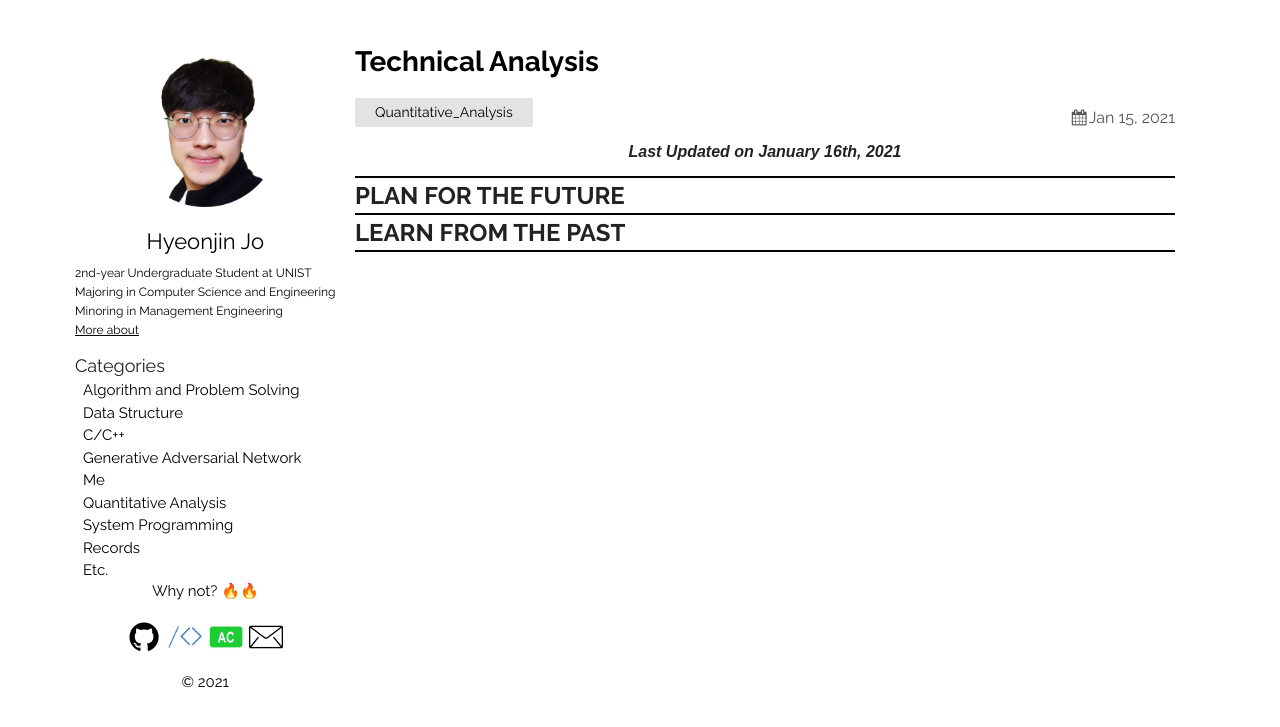
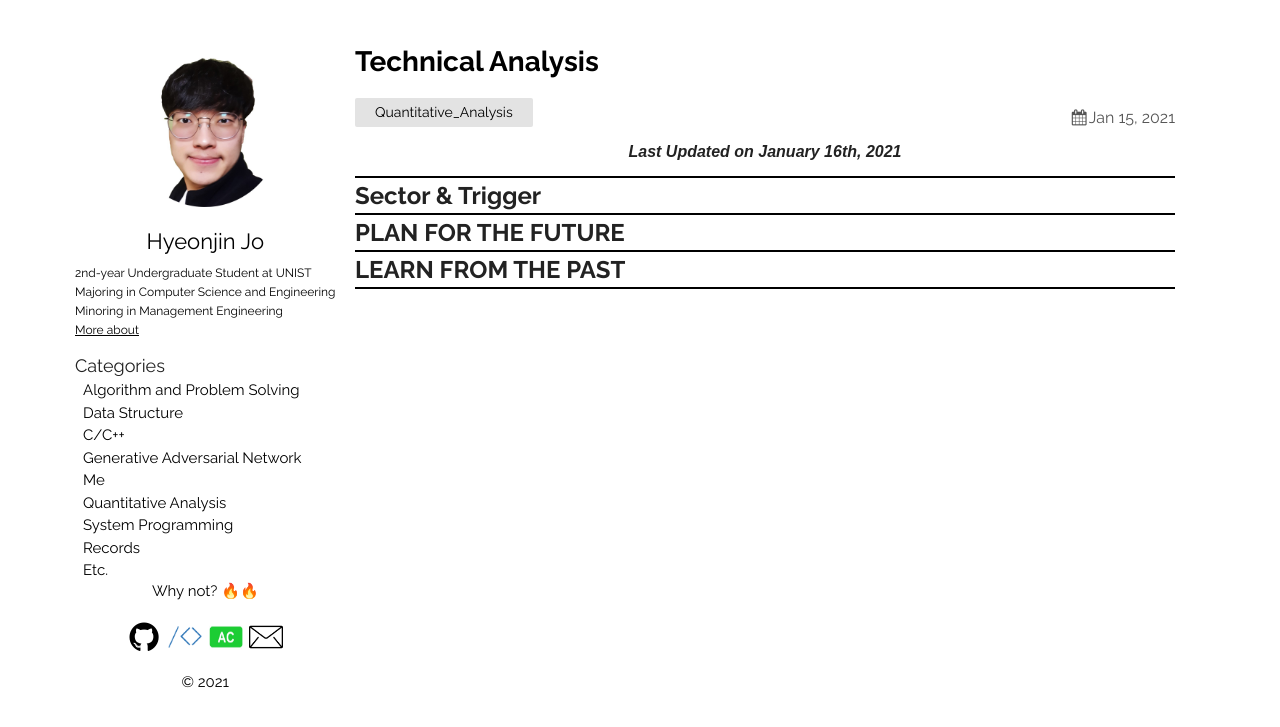
Before and after one commit to thinkin9/thinkin9.github.io, a Jekyll site: the page built from _posts/2021-01-15-Technical-Analysis.markdown, in a window 1280 px wide. Shown: the top 727 px of the page. Built offline with Jekyll 4.4.1, drawn with Linux system fonts in a browser that asks for light colours.

Commit message:
20210120

```diff
--- a/_posts/2021-01-15-Technical-Analysis.markdown
+++ b/_posts/2021-01-15-Technical-Analysis.markdown
@@ -7,21 +7,33 @@
 
 <div style="text-align: center"><i><b>Last Updated on January 16th, 2021</b></i></div>
 <hr style="height: 2px; border:none; padding: 0; background:black">
+<details><summary>Sector & Trigger</summary>
+    <ul>
+        <li><details><summary>Sector</summary>
+            <ul>
+                1월 말, 설날
+            </ul>
+        </details></li>
+    </ul>
+</details>
+<hr style="height: 2px; border:none; padding: 0; background:black">
+
 <details><summary>PLAN FOR THE FUTURE</summary>
     <ul>
         <li><details><summary>Battery</summary>
             <ul>
                 <li><details><summary>KOSDAQ 씨아이에스</summary>
                     <ul>
-                        2021/01/18
-                        <ul>
-                            <li>생각보다 Fundamental이 저평가되어있고, FnGuide 2차전지와 전기&수소차에 각각 작년 6월 15일, 12월 16일에 편입되고 기관과 외국인의 수급이 엄청나다</li>
-                            <li>이렇게까지 오를 종목인가?라는 의문이 들지만, 평단 9층은 든든하다 ㅎ.ㅎ</li>
-                            <li>매도시기는, RSI Regular Pattern이 나타나고, 거래량이 2천을 넘었을 때 33~50% 매도</li>
-                            <li>비슷한 재료로 묶이는 한농화성은 시총이 작아서 수익률은 더 크겠지만, index 편입과 같은 근거가 부족해서 리스크도 크다고 생각한다</li>
-                            <li>2차전지에 대한 수급이 코스피 우량주(삼성 SDI, LG화학, SK이노베이션, 또는 LG에너지 솔루션 상장)로 돌아갔을 때, 주가가 급락할 가능성이 있다</li>
-                            <li><img src="/img/222080_20210117_Technical_Analysis.png"></li>
-                        </ul>
+                        <li>2021/01/18
+                            <br>생각보다 Fundamental이 저평가되어있고, FnGuide 2차전지와 전기&수소차에 각각 작년 6월 15일, 12월 16일에 편입되고 기관과 외국인의 수급이 엄청나다
+                            <br>이렇게까지 오를 종목인가?라는 의문이 들지만, 평단 9층은 든든하다 ㅎ.ㅎ
+                            <br>매도시기는, RSI Regular Pattern이 나타나고, 거래량이 2천을 넘었을 때 33~50% 매도
+                            <br>비슷한 재료로 묶이는 한농화성은 시총이 작아서 수익률은 더 크겠지만, index 편입과 같은 근거가 부족해서 리스크도 크다고 생각한다
+                            <br>2차전지에 대한 수급이 코스피 우량주(삼성 SDI, LG화학, SK이노베이션, 또는 LG에너지 솔루션 상장)로 돌아갔을 때, 주가가 급락할 가능성이 있다
+                            <br>1월 6일 9829/180 매수
+                            <br>1월 18일 17350/60 매도
+                            <br><img src="/img/222080_20210117_Technical_Analysis.png">
+                        </li>
                     </ul>
                 </details></li>
             </ul>
@@ -30,11 +42,11 @@
             <ul>
                 <li><details><summary>KOSDAQ 한솔홈데코</summary>
                     <ul>
-                        2021/01/15
-                        <ul>
-                            <li>20210120 Biden 취임식 및 정책 발표 기대감에 따른 상승 예측</li>
-                            <li><img src="/img/025750_20210115_Technical_Analysis.png"></li>
-                        </ul>
+                        <li>2021/01/15
+                            <br>20210120 Biden 취임식 및 정책 발표 기대감에 따른 상승 예측
+                            <br>1월 15일 2345/410 매수
+                            <br><img src="/img/025750_20210115_Technical_Analysis.png">
+                        </li>
                     </ul>
                 </details></li>
             </ul>
@@ -43,12 +55,11 @@
             <ul>
                 <li><details><summary>KOSDAQ 케이아이엔엑스</summary>
                     <ul>
-                        2021/01/17
-                        <ul>
-                            <li>Bullish Bat Pattern으로 매수할 수 있는 기회가 2번 있었는데, 그 때는 차트분석을 하지 않았어서 매수 기회를 놓쳤다 ㅠ.ㅠ</li>
-                            <li>FnGuide E커머스 지수에 편입되어있으며, Cloud 관련 정부 정책 및 NYSE:SNOW (SNOWFLAKE INC)과 연동되어 움직일 가능성이 있다</li>
-                            <li><img src="/img/093320_20210117_Technical_Analysis.png"></li>
-                        </ul>
+                        <li>2021/01/17
+                            <br>Bullish Bat Pattern으로 매수할 수 있는 기회가 2번 있었는데, 그 때는 차트분석을 하지 않았어서 매수 기회를 놓쳤다 ㅠ.ㅠ
+                            <br>FnGuide E커머스 지수에 편입되어있으며, Cloud 관련 정부 정책 및 NYSE:SNOW (SNOWFLAKE INC)과 연동되어 움직일 가능성이 있다
+                            <br><img src="/img/093320_20210117_Technical_Analysis.png">
+                        </li>
                     </ul>
                 </details></li>
             </ul>
@@ -57,14 +68,14 @@
             <ul>
                 <li><details><summary>KOSPI SK바이오팜</summary>
                     <ul>
-                        2021/01/16
-                        <ul>
-                            <li>3개월 연속으로 15일 ~ 말일에 외인의 수급이 관찰되나, MSCI 편입에 의한 Passive 자금의 유입으로 예상된다. (기관의 수익률이 400% 가량되는 가운데 보호예수가 끝나면 매도할 것이 당연시 되는 상황에서 약 3500억원 가량 매수했기때문)</li>
-                            <li>6개월 보호예수 물량(490만 주) 중 일부인 200만주 가량이 1월 4일 장 초에 시장가로 매도되었으며, 개인이 받아내며 지지했다</li>
-                            <li>FnGuide K-뉴딜 디지털 플러스 지수 및 FnGuide 코리아 뉴딜 BBIG 지수에 각각 작년 10월 12일, 12월 14일자로 편입되었으며, 올해 1월 14일 대통령이 뉴딜 펀드에 투자한다는 사실이 공개적으로 알려지면서 해당 지수를 추종하는 펀드에 의해 기관 자금이 유입될 가능성이 있다</li>
-                            <li>하지만 과도한 폭락(보호예수 해제)이 일어났고 그 물량을 개인이 받아냈기때문에 당분간은 하락 또는 횡보가 지속될 것으로 생각한다</li>
-                            <li><img src="/img/326030_20210116_Technical_Analysis.png"></li>
-                        </ul>
+                        <li>
+                            2021/01/16
+                            <br>3개월 연속으로 15일 ~ 말일에 외인의 수급이 관찰되나, MSCI 편입에 의한 Passive 자금의 유입으로 예상된다. (기관의 수익률이 400% 가량되는 가운데 보호예수가 끝나면 매도할 것이 당연시 되는 상황에서 약 3500억원 가량 매수했기때문)
+                            <br>6개월 보호예수 물량(490만 주) 중 일부인 200만주 가량이 1월 4일 장 초에 시장가로 매도되었으며, 개인이 받아내며 지지했다
+                            <br>FnGuide K-뉴딜 디지털 플러스 지수 및 FnGuide 코리아 뉴딜 BBIG 지수에 각각 작년 10월 12일, 12월 14일자로 편입되었으며, 올해 1월 14일 대통령이 뉴딜 펀드에 투자한다는 사실이 공개적으로 알려지면서 해당 지수를 추종하는 펀드에 의해 기관 자금이 유입될 가능성이 있다
+                            <br>하지만 과도한 폭락(보호예수 해제)이 일어났고 그 물량을 개인이 받아냈기때문에 당분간은 하락 또는 횡보가 지속될 것으로 생각한다
+                            <br><img src="/img/326030_20210116_Technical_Analysis.png">
+                        </li>
                     </ul>
                 </details></li>
             </ul>
@@ -73,22 +84,28 @@
             <ul>
                 <li><details><summary>KOSDAQ DSC인베스트먼트</summary>
                     <ul>
-                        2021/01/17
-                        <ul>
-                            <li>Bear Robotics PR @KAIST를 HeXA의 어느 한 선배의 도움으로 Zoom을 통해 참석하여 알게되었고, 해당 기업에 투자한 Venture Capital(VC)를 찾다가 알게됨</li>
-                            <li>작년 11월 중 D(AD) 0.382 @4210에서 2번의 지지를 받고 약 100% 상승 (지놈앤컴퍼니(Seed, Series A, Series B 투자), 프리시젼바이오(Series B, Pre-IPO 투자)가 12월 중순 경 코스닥 상장 예정 기대감에 의한 상승)</li>
-                            <li>대량보유상황 보고서를 공시로 찾아본 결과 지분 보유 현황은 아래와 같다</li>
-                            <li>지놈앤컴퍼니 - 70,000 * 1,553,800 @2020/08/10</li>
-                            <li>에쓰씨엠생명과학 - 40,000 * 579,356</li>
-                            <li>에이비엘바이오 - 30,000 * 1,803,352 (3,682,250 -> 1,803,352) @2020/08/05</li>
-                            <li>캐리소프트(유아용 애니메이션) - 5,000 * 868,892 @2019/11/04</li>
-                            <li>플루토(번역) - 12,000 * 174,236 (343,971 -> 174,236) @2019/08/19</li>
-                            <li>네오펙트(의료기기) - 3,000 * 582,795 (705,045 -> 582,795) @2019/07/04</li>
-                            <li>미확인 - 엔젠바이오, 무신사, 마켓컬리</li>
-                            <li>펀드 - 포인트모바일(60,000 * (36,842 + 9,378)),  프리시젼바이오(30,000 * (0 + 128,205)), 지놈앤컴퍼니(70,000 * (0 + 66,777 * 3))</li>
-                            <li>VC의 Fundamental과 Insight는 훌륭하며 저평가 되어있지만, Series A 같은 초기 단계에 투자하는 회사 특성 상 다음 반등은 Earning Suprise/ 투자회사 IPO (무신사, 마켓컬리)에 일어날 듯하며 그 때까지는 횡보와 하락을 반복할 것으로 보임</li>
-                            <li><img src="/img/241520_20210117_Technical_Analysis.png"></li>
-                        </ul>
+                        <li>2021/01/17
+                            <br>Bear Robotics PR @KAIST를 HeXA의 어느 한 선배의 도움으로 Zoom을 통해 참석하여 알게되었고, 해당 기업에 투자한 Venture Capital(VC)를 찾다가 알게됨
+                            <br>작년 11월 중 D(AD) 0.382 @4210에서 2번의 지지를 받고 약 100% 상승 (지놈앤컴퍼니(Seed, Series A, Series B 투자), 프리시젼바이오(Series B, Pre-IPO 투자)가 12월 중순 경 코스닥 상장 예정 기대감에 의한 상승)
+                            <br>대량보유상황 보고서를 공시로 찾아본 결과 지분 보유 현황은 아래와 같다
+                            <br>지놈앤컴퍼니 - 70,000 * 1,553,800 @2020/08/10
+                            <br>에쓰씨엠생명과학 - 40,000 * 579,356
+                            <br>에이비엘바이오 - 30,000 * 1,803,352 (3,682,250 -> 1,803,352) @2020/08/05
+                            <br>캐리소프트(유아용 애니메이션) - 5,000 * 868,892 @2019/11/04
+                            <br>플루토(번역) - 12,000 * 174,236 (343,971 -> 174,236) @2019/08/19
+                            <br>네오펙트(의료기기) - 3,000 * 582,795 (705,045 -> 582,795) @2019/07/04
+                            <br>미확인 - 엔젠바이오, 무신사, 마켓컬리
+                            <br>펀드 - 포인트모바일(60,000 * (36,842 + 9,378)),  프리시젼바이오(30,000 * (0 + 128,205)), 지놈앤컴퍼니(70,000 * (0 + 66,777 * 3))
+                            <br>VC의 Fundamental과 Insight는 훌륭하며 저평가 되어있지만, Series A 같은 초기 단계에 투자하는 회사 특성 상 다음 반등은 Earning Suprise/ 투자회사 IPO (무신사, 마켓컬리)에 일어날 듯하며 그 때까지는 횡보와 하락을 반복할 것으로 보임
+                            <br><img src="/img/241520_20210117_Technical_Analysis.png">
+                        </li>
+                        <li>2021/01/20
+                            <br>JP Morgan은 지속적으로 매집 중, CS는 12월 16일까지 880,000 보유 중에 매집하면서 5.5%까지 지분을 확대했으나(2020/12/21 공시), 12월 20일 전후로 LOSS CUT하여 기존 보유 수량과 비슷한 수준(2020/12/24 공시)
+                            <br>외인 비율이 2020년 10월 초 1%를 기점으로, 11월 말 4.96%, 12월 말 10.32%
+                            <br>기관 수급은 전무하고, 외인은 매집하며, 세력은 주가를 누른다 -> 재미있는 상황
+                            <br>2020/10/15 - 20.6M, 2020/10/26 - 16.8M, 2020/10/29 - 5.8M, 2020/10/30 - 18.7M, 2020/11/24 - 14.4M, 2020/11/25 - 5.6M, 2020/11/27 - 5.5M, 2020/12/03 - 8.3M, 2020/12/04 - 8.5M, 2020/12/09 - 10.5M, 2020/12/10 - 8.4M 총 123.1M만큼 거래량이 터졌는데, 2020/12/15~2021/01/19 단 10.3M만큼의 거래량으로 35%가 빠지는 동안 Exit 움직임(거래량 실린 장대음봉)이 아예없다
+                            <br><img src="/img/241520_20210120_Technical_Analysis.png">
+                        </li>
                     </ul>
                 </details></li>
             </ul>
@@ -103,12 +120,11 @@
             <ul>
                 <li><details><summary>KOSPI 삼성바이오로직스</summary>
                     <ul>
-                        2021/01/16
-                        <ul>
-                            <li>201703~201903 분석</li>
-                            <li>RSI Hidden Divergence & Bullish AB = CD에도 추세가 유지되는 이유는 아직 이해 X</li>
-                            <li><img src="/img/207940_20210116_Technical_Analysis.png"></li>
-                        </ul>
+                        <li>2021/01/16
+                            <br>201703~201903 분석</li>
+                            <br>RSI Hidden Divergence & Bullish AB = CD에도 추세가 유지되는 이유는 아직 이해 X
+                            <br><img src="/img/207940_20210116_Technical_Analysis.png">
+                        </li>
                     </ul>
                 </details></li>
             </ul>
--- a/_sass/plain.scss
+++ b/_sass/plain.scss
@@ -331,10 +331,6 @@
       ul{
         font-size: 0.83em;
       }
-      ul ul{
-        font-size: 0.83em;
-        padding-inline-start: 0em;
-      }
     }
   }
   ul {
```
Also changed, not shown: _posts/2021-01-20-KRX-Review.markdown (added, +19 -0 lines), img/241520_20210120_Technical_Analysis.png (added).
